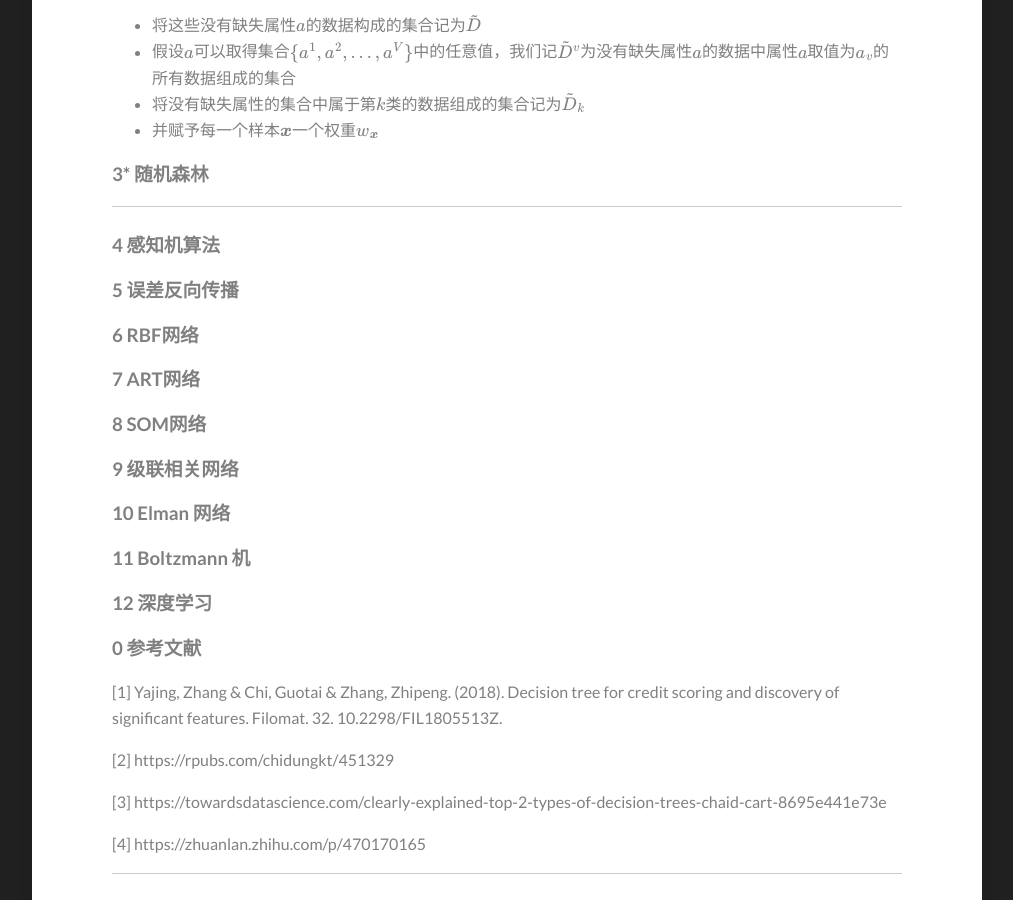
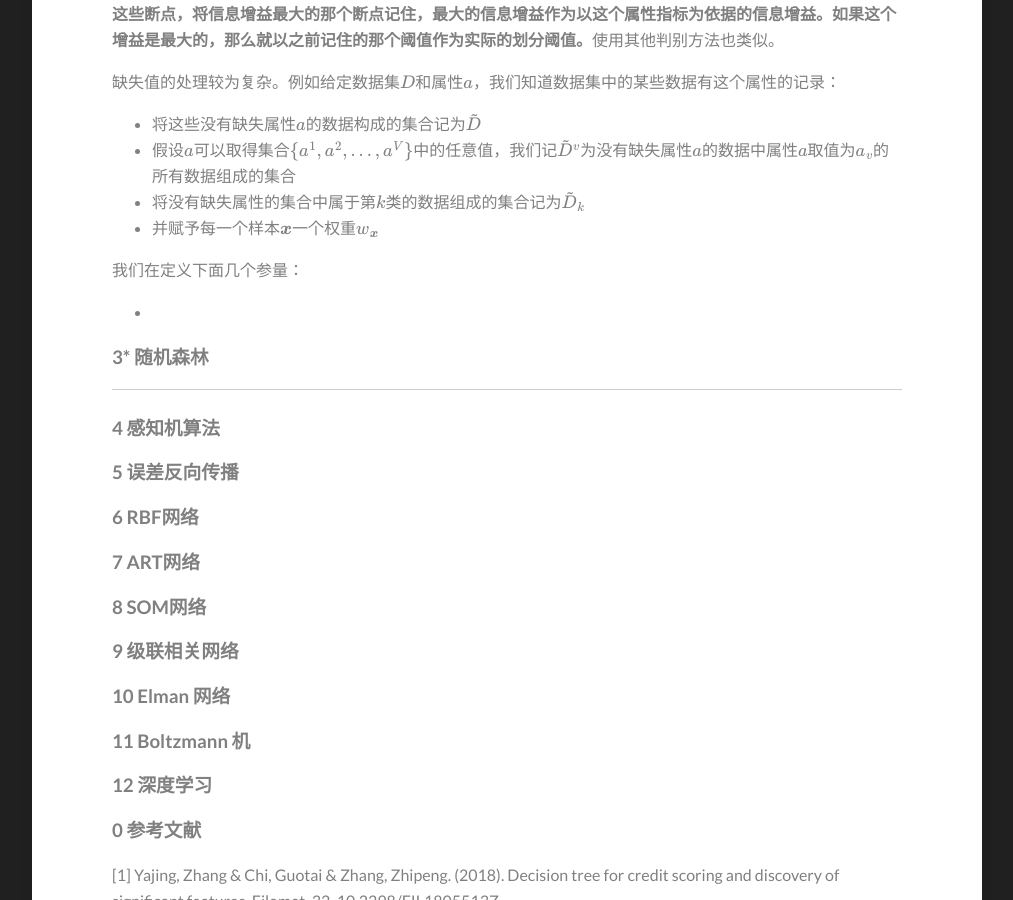
Before and after one commit to hrjtju/hrjtju.github.io, a Jekyll site: the page built from _posts/2022-08-24-DatawhaleML-3.md, in a window 1280 px wide and 900 px high, scrolled down 3396 px. Shown: the whole window, without its empty margins (133-1146 px from the left). Built offline with Jekyll 4.4.1, drawn with Linux system fonts in a browser that asks for light colours; formulas are drawn with MathJax 3.

Commit message:
Update 2022-08-24-DatawhaleML-3.md

```diff
--- a/_posts/2022-08-24-DatawhaleML-3.md
+++ b/_posts/2022-08-24-DatawhaleML-3.md
@@ -103,12 +103,16 @@
 $$
 \mathrm{Gini}(D) := \sum_k\sum_{k' \ne k} p_kp_{k'} = 1-\sum_{k} p_k^2
 $$
+
+
 Gini值指征随机从数据集中抽取两个数据，标注不同的概率。自然这样的概率越小，说明集合的 “纯度” 越高。与信息增益类似，我们也可以对划分后的Gini值的加权和，也即**Gini指数**做定义：
 
 
 $$
 \mathrm{Gini\_index}(D, a) := \sum_v \frac{\mid D^v\mid}{\mid D\mid} \mathrm{Gini}(D^v)
 $$
+
+
 **CART算法**就是采用这一个指标选择划分依据的
 
 
@@ -138,9 +142,11 @@
 * 将没有缺失属性的集合中属于第$$k$$类的数据组成的集合记为$$\tilde D_k$$
 * 并赋予每一个样本$$\boldsymbol{x}$$一个权重$$w_{\boldsymbol{x}}$$
 
+我们在定义下面几个参量：
 
 
 
+*
 
 
 
```
